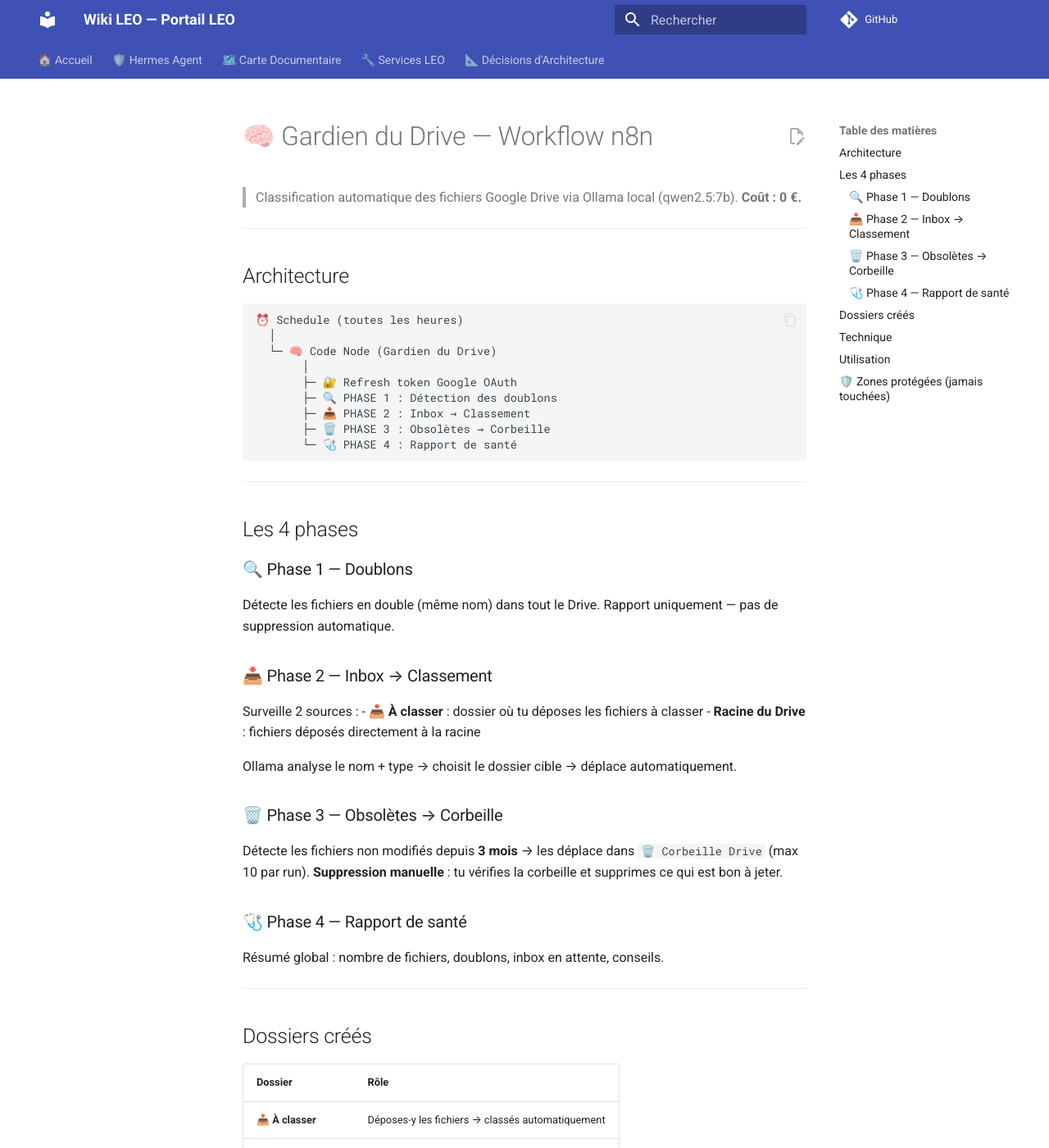
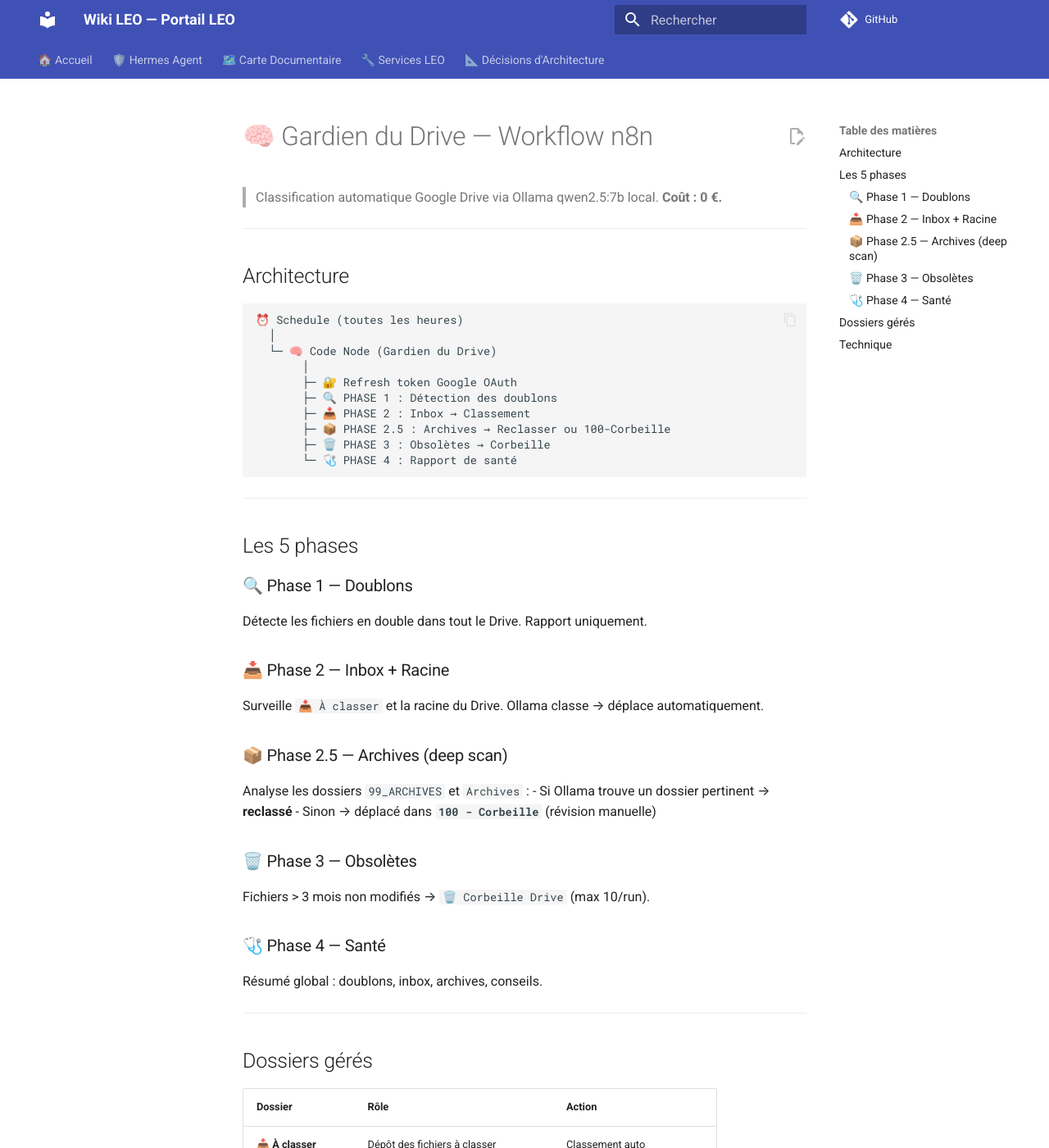
Before and after one commit to christophedanhier-hash/hermes-wiki, an MkDocs documentation site: the page built from docs/hermes/services/gardien-drive.md, in a window 1280 px wide and 1400 px high. Shown: the whole window at 82% size. Built offline with MkDocs 1.6.1 and Material for MkDocs 9.7.7, drawn with Linux system fonts in a browser that asks for light colours; comment, search, counter and statistics services are not loaded; some of the changed text lies outside the part shown.

Commit message:
docs: Gardien Drive — Phase 2.5 Archives + 100-Corbeille

````diff
--- a/docs/hermes/services/gardien-drive.md
+++ b/docs/hermes/services/gardien-drive.md
@@ -1,6 +1,6 @@
 # 🧠 Gardien du Drive — Workflow n8n
 
-> Classification automatique des fichiers Google Drive via Ollama local (qwen2.5:7b). **Coût : 0 €.**
+> Classification automatique Google Drive via Ollama qwen2.5:7b local. **Coût : 0 €.**
 
 ---
 
@@ -14,39 +14,44 @@
        ├─ 🔐 Refresh token Google OAuth
        ├─ 🔍 PHASE 1 : Détection des doublons
        ├─ 📥 PHASE 2 : Inbox → Classement
+       ├─ 📦 PHASE 2.5 : Archives → Reclasser ou 100-Corbeille
        ├─ 🗑️ PHASE 3 : Obsolètes → Corbeille
        └─ 🩺 PHASE 4 : Rapport de santé
 ```
 
 ---
 
-## Les 4 phases
+## Les 5 phases
 
 ### 🔍 Phase 1 — Doublons
-Détecte les fichiers en double (même nom) dans tout le Drive. Rapport uniquement — pas de suppression automatique.
+Détecte les fichiers en double dans tout le Drive. Rapport uniquement.
 
-### 📥 Phase 2 — Inbox → Classement
-Surveille 2 sources :
-- **📥 À classer** : dossier où tu déposes les fichiers à classer
-- **Racine du Drive** : fichiers déposés directement à la racine
+### 📥 Phase 2 — Inbox + Racine
+Surveille `📥 À classer` et la racine du Drive. Ollama classe → déplace automatiquement.
 
-Ollama analyse le nom + type → choisit le dossier cible → déplace automatiquement.
+### 📦 Phase 2.5 — Archives (deep scan)
+Analyse les dossiers `99_ARCHIVES` et `Archives` :
+- Si Ollama trouve un dossier pertinent → **reclassé**
+- Sinon → déplacé dans **`100 - Corbeille`** (révision manuelle)
 
-### 🗑️ Phase 3 — Obsolètes → Corbeille
-Détecte les fichiers non modifiés depuis **3 mois** → les déplace dans `🗑️ Corbeille Drive` (max 10 par run).
-**Suppression manuelle** : tu vérifies la corbeille et supprimes ce qui est bon à jeter.
+### 🗑️ Phase 3 — Obsolètes
+Fichiers > 3 mois non modifiés → `🗑️ Corbeille Drive` (max 10/run).
 
-### 🩺 Phase 4 — Rapport de santé
-Résumé global : nombre de fichiers, doublons, inbox en attente, conseils.
+### 🩺 Phase 4 — Santé
+Résumé global : doublons, inbox, archives, conseils.
 
 ---
 
-## Dossiers créés
+## Dossiers gérés
 
-| Dossier | Rôle |
-|:---|:---|
-| **📥 À classer** | Déposes-y les fichiers → classés automatiquement |
-| **🗑️ Corbeille Drive** | Fichiers obsolètes → à vérifier avant suppression |
+| Dossier | Rôle | Action |
+|:---|:---|:---|
+| **📥 À classer** | Dépôt des fichiers à classer | Classement auto |
+| **99_ARCHIVES** | Archives à trier | Reclasser ou → 100-Corbeille |
+| **Archives** | Archives générales | Reclasser ou → 100-Corbeille |
+| **100 - Corbeille** | Révision manuelle avant suppression | À vérifier régulièrement |
+| **🗑️ Corbeille Drive** | Fichiers obsolètes auto | À vérifier + supprimer |
+| **📚 Backups** | Librairie EPUB Calibre | 🛡️ Zone protégée |
 
 ---
 
@@ -54,27 +59,12 @@
 
 | Propriété | Valeur |
 |:---|:---|
-| Workflow n8n | `🧠 Gardien du Drive` (ID: `sTly8jZ2dHWcJQ3w`) |
-| Déclencheur | Schedule — toutes les heures |
-| LLM | Ollama qwen2.5:7b (local, LEO) |
-| API Google | Drive v3 (token OAuth leodanhieria) |
-| Timeout | 300 secondes |
+| Workflow | `🧠 Gardien du Drive` (ID: `sTly8jZ2dHWcJQ3w`) |
+| Déclencheur | Toutes les heures |
+| LLM | Ollama qwen2.5:7b (LEO, port 11434) |
+| API | Google Drive v3 (OAuth leodanhieria) |
 | Coût | **0 €** |
 
 ---
 
-## Utilisation
-
-1. Dépose un fichier dans **📥 À classer** (ou à la racine du Drive)
-2. Dans l'heure qui suit, le workflow le classe automatiquement
-3. Vérifie régulièrement **🗑️ Corbeille Drive** et supprime ce qui doit l'être
-
-## 🛡️ Zones protégées (jamais touchées)
-
-| Dossier | Contenu | Protection |
-|:---|:---|:---|
-| **Backups** | 📚 Librairie EPUB Calibre (livres français) + backups LEO | Aucune action automatique |
-
----
-
 *Document créé le 24/06/2026 — LEO 🦁*
````
